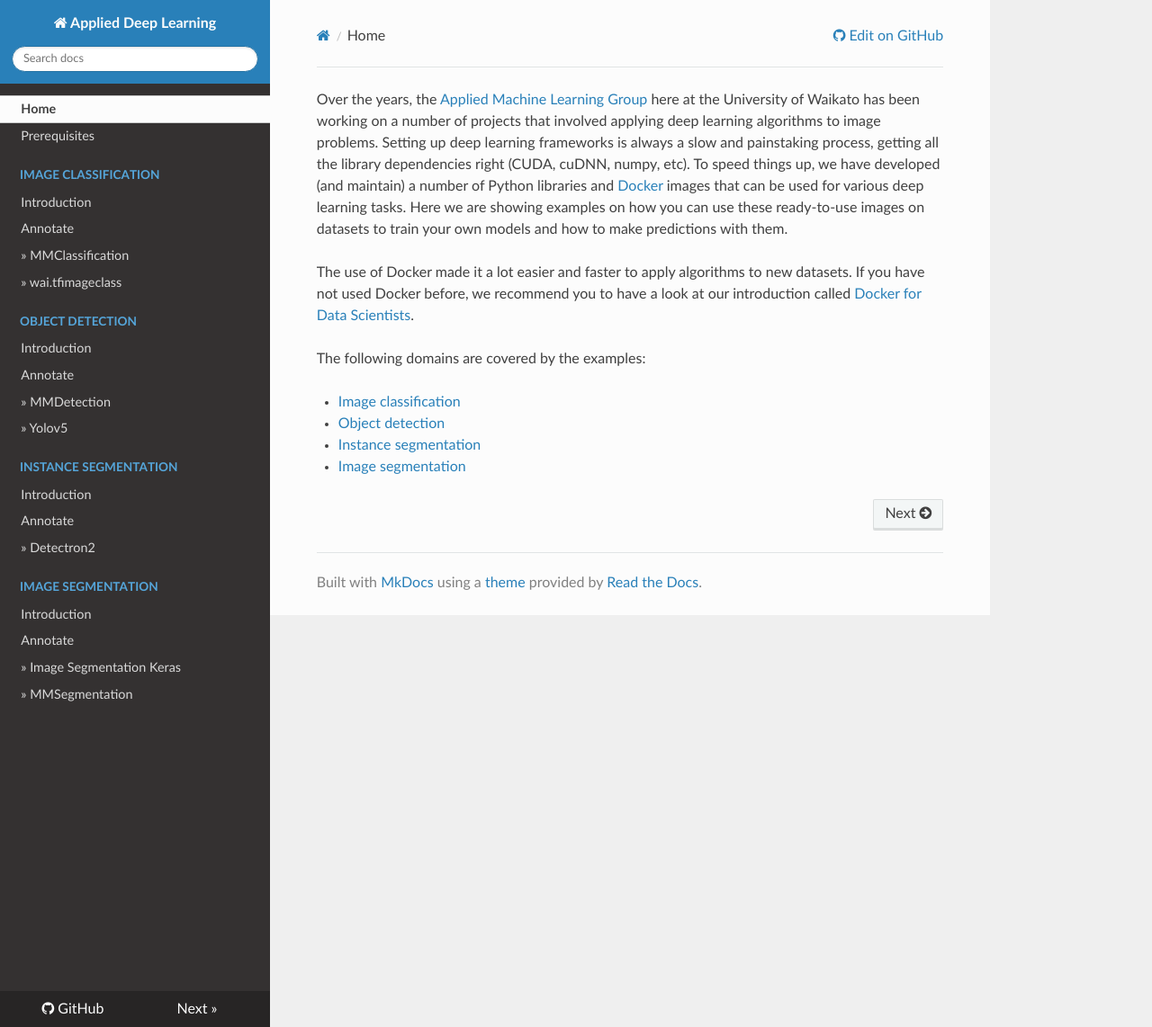
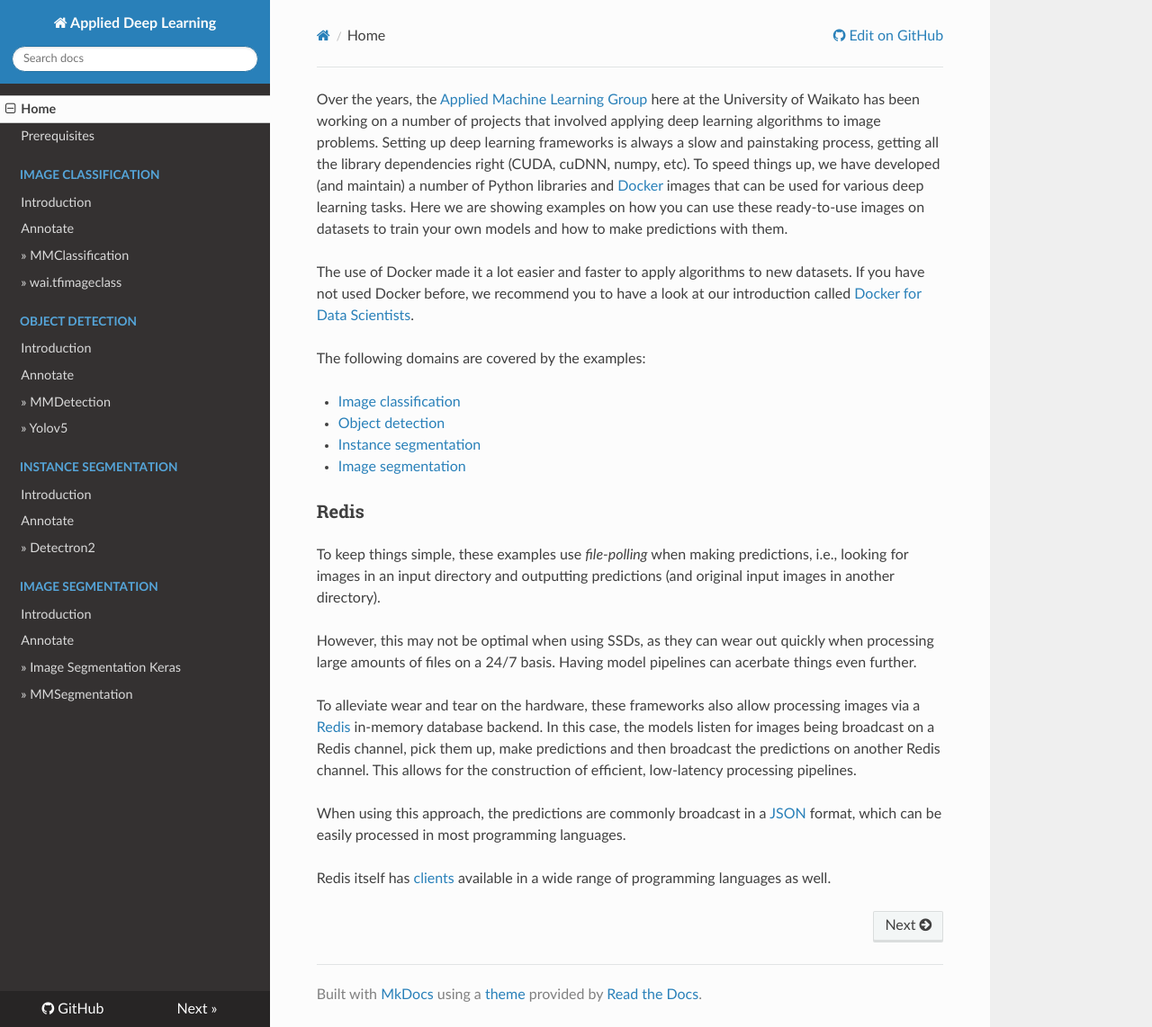
Before and after one commit to waikato-datamining/applied-deep-learning, an MkDocs documentation site: the page built from docs/index.md, in a window 1280 px wide and 1142 px high. Shown: the whole window at 90% size. Built offline with MkDocs 1.6.1, drawn with Linux system fonts in a browser that asks for light colours; nearby versions of some CDN libraries.

Commit message:
added section on Redis

```diff
--- a/docs/index.md
+++ b/docs/index.md
@@ -16,3 +16,26 @@
 * [Object detection](object_detection/index.md)
 * [Instance segmentation](instance_segmentation/index.md)
 * [Image segmentation](image_segmentation/index.md)
+
+
+# Redis
+
+To keep things simple, these examples use *file-polling* when making predictions, i.e.,
+looking for images in an input directory and outputting predictions (and original
+input images in another directory).
+
+However, this may not be optimal when using SSDs, as they can wear out quickly when
+processing large amounts of files on a 24/7 basis. Having model pipelines can acerbate
+things even further.
+
+To alleviate wear and tear on the hardware, these frameworks also allow processing images
+via a [Redis](https://redis.io/) in-memory database backend. In this case, the models
+listen for images being broadcast on a Redis channel, pick them up, make predictions and
+then broadcast the predictions on another Redis channel. This allows for the construction
+of efficient, low-latency processing pipelines.
+
+When using this approach, the predictions are commonly broadcast in a [JSON](https://www.json.org/)
+format, which can be easily processed in most programming languages.
+
+Redis itself has [clients](https://redis.io/docs/clients/) available in a wide range of programming
+languages as well.
```
